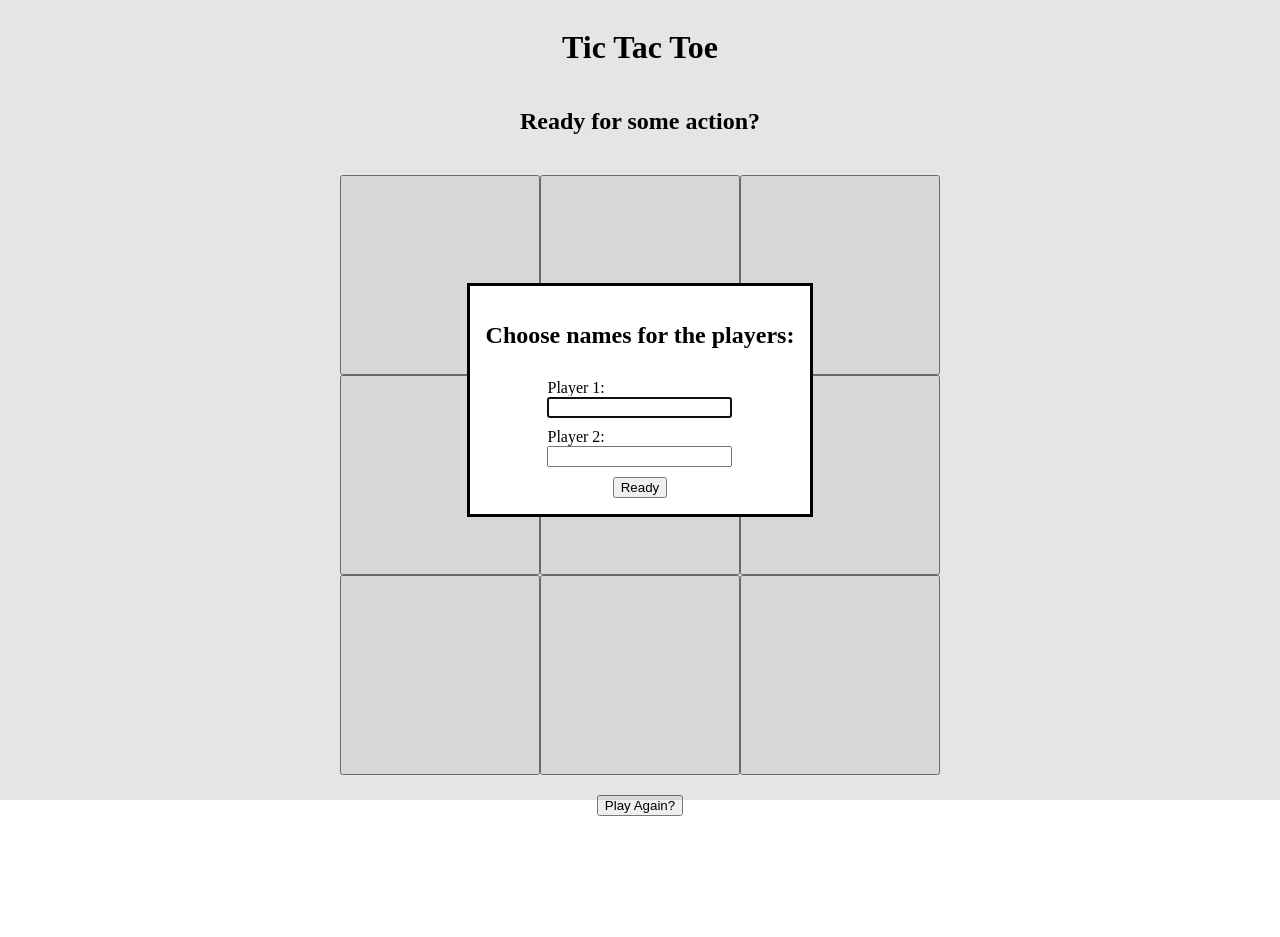
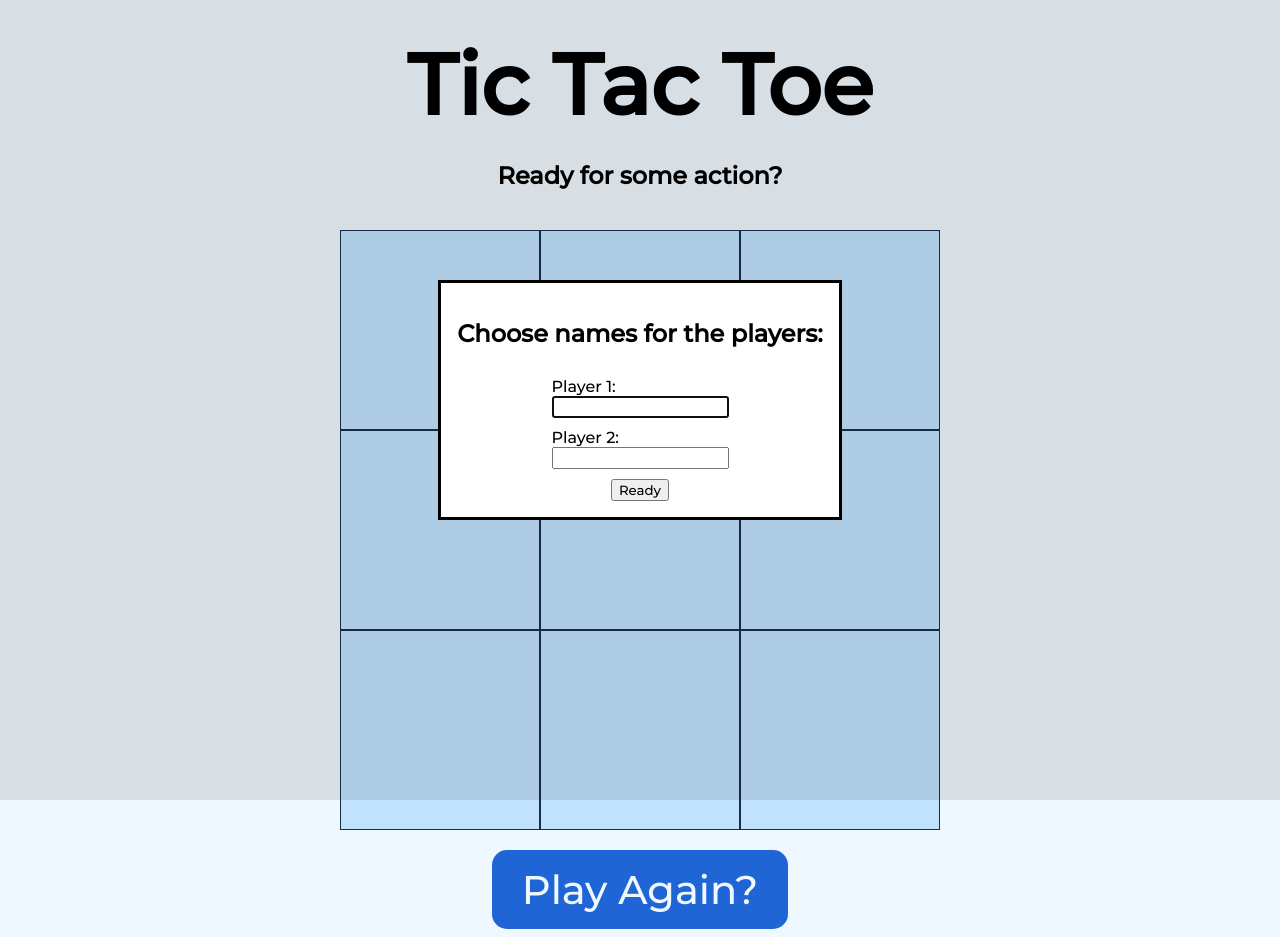
Before and after one commit to Hrid1402/Tic-Tac-Toe, a plain HTML site: page index.html in a window 1280 px wide. Before the commit the page ends 824 px from the top, so only its background shows below. Drawn offline with Linux system fonts and the light colour scheme.

Commit message:
starting with the css, board and soe buttons

```diff
--- a/styles.css
+++ b/styles.css
@@ -1,8 +1,18 @@
+@import url('https://fonts.googleapis.com/css2?family=Montserrat:wght@500&display=swap');
+*{
+    font-family: 'Montserrat', sans-serif;
+}
 body{
+    background-color: #eff8ff;
     display: flex;
     flex-direction: column;
     justify-content: center;
     align-items: center;
+}
+body h1{
+    font-size: 85px;
+    margin-top: 25px;
+    margin-bottom: 5px;
 }
 #dialog{
     background-color: white;
@@ -18,7 +28,17 @@ body{
     align-items: center;
     gap: 10px;
 }
-
+#playAgain{
+    border: none;
+    font-size: 40px;
+    border-radius: 15px;
+    padding: 15px 30px;
+    background-color: #1f65d6;
+    color: #eff8ff;
+}
+#playAgain:hover{
+    background-color: #1f4789;
+}
 .board{
     display: flex;
     flex-direction: column;
@@ -31,7 +51,22 @@ body{
     flex-direction: row;
 }
 .board button{
-    font-size: 50px;
+    border: #182c53 1px solid;
+    background-color: #c0e2fd;
+    color: #182c53;
+    text-align: center;
+    font-size: 140px;
+    padding-bottom: 25px;
     height: 200px;
     width: 200px;
 }
+.board button:hover{
+    border: #182c53 2px solid;
+    background-color: #94d2fc;
+    color: #182c53;
+}
+.board button:disabled{
+    border: #182c53 1px solid;
+    background-color: #c0e2fd;
+    color: #182c53;
+}
```
